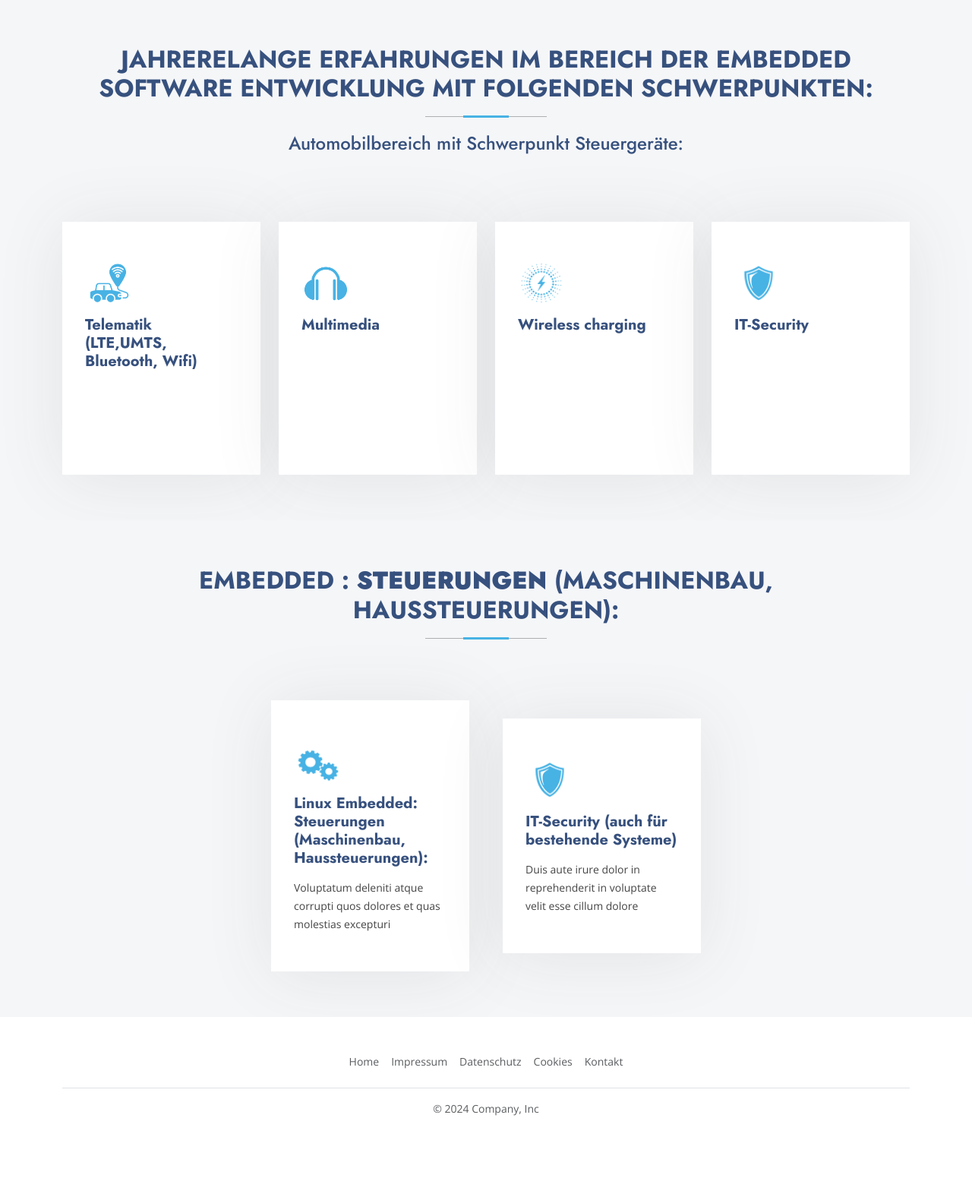
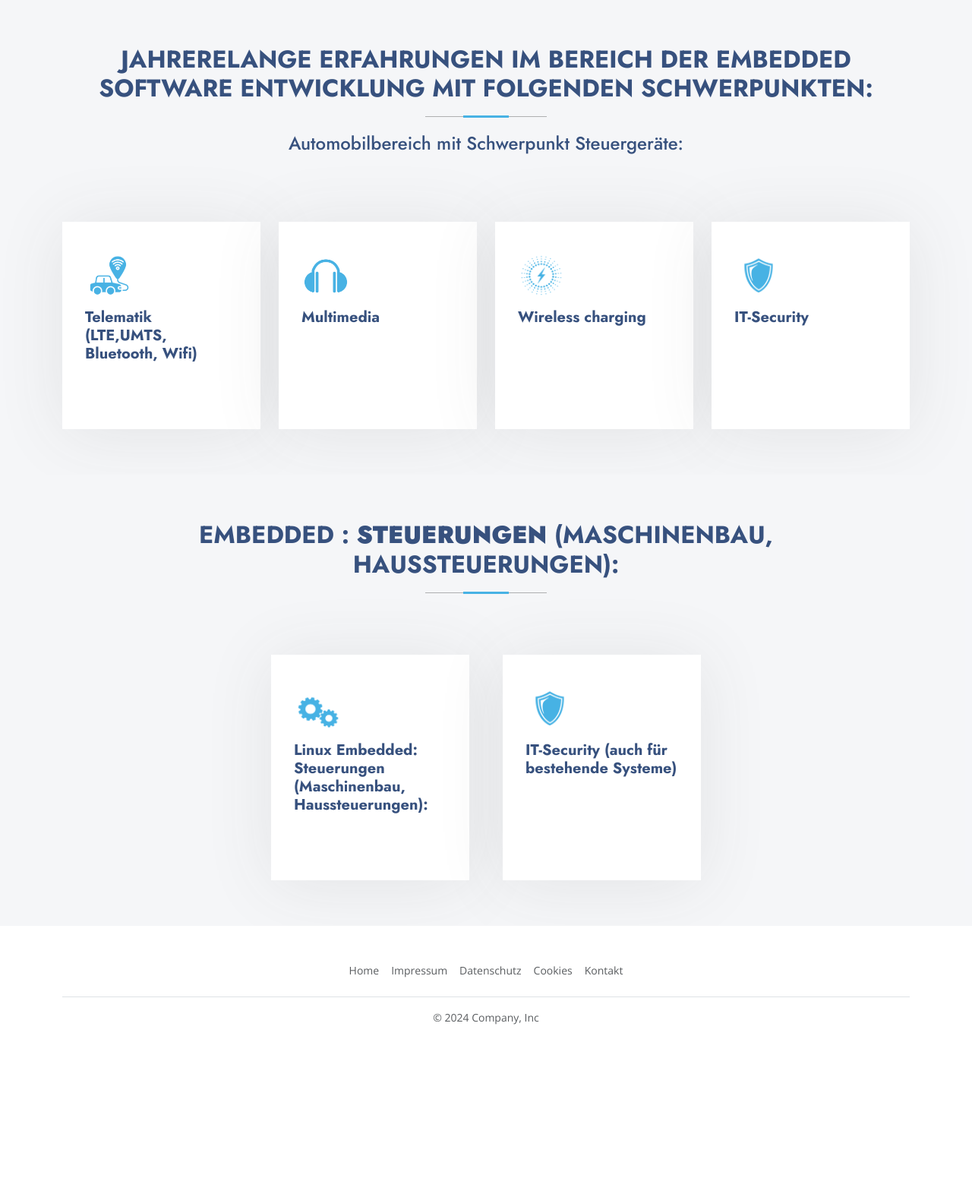
Before and after one commit to Stefanb0711/AWB-ItWebsite, a Flask app: page /leistungen in a window 1280 px wide. Shown: the part 106-1682 px from the top of the page at 76% size. After the commit the page ends 1455 px from the top, so only its background shows below. Run offline with Flask 3, Linux system fonts and the light colour scheme; some libraries are stand-ins or nearby versions.

Commit message:
Lesitungen-felder haben alle die selbe größe

```diff
--- a/static/assets/css/main.css
+++ b/static/assets/css/main.css
@@ -1548,8 +1548,11 @@ section,
 }
 
 .services .service-item {
-  box-shadow: 0px 5px 90px 0px color-mix(in srgb, var(--default-color), transparent 90%);
-  padding: 50px 30px;
+    box-shadow: 0px 5px 90px 0px color-mix(in srgb, var(--default-color), transparent 90%);
+    padding-top: 40px;
+    padding-left: 30px;
+    padding-right: 30px;
+
   transition: all ease-in-out 0.4s;
   background-color: var(--contrast-color);
   height: 100%;
--- a/templates/leistungen.html
+++ b/templates/leistungen.html
@@ -78,7 +78,7 @@
       </section><!-- /Services Section -->
 
 
-    <section id="services2" class="services section m-auto" style="justify-content: center; align-items: center;">
+    <section id="services2" class="services section m-auto" style="justify-content: center; /*align-items: center;*/">
 
       <!-- Section Service -->
       <div class="container section-title" data-aos="fade-up">
@@ -93,7 +93,7 @@
             <div class="service-item position-relative">
               <div class="icon"><img class="icon" src="static/assets/img/zahnrad.png"></div>
               <h4><a href="service-details.html" class="stretched-link">Linux Embedded: Steuerungen (Maschinenbau, Haussteuerungen):</a></h4>
-              <p>Voluptatum deleniti atque corrupti quos dolores et quas molestias excepturi</p>
+              <p style="color: white;">Voluptatum deleniti atque corrupti quos dolores et quas molestias excepturi</p>
             </div>
           </div><!-- End Service Item -->
 
@@ -101,7 +101,9 @@
             <div class="service-item position-relative">
               <div class="icon"><img class="icon" src="static/assets/img/secIcon.png"></div>
               <h4><a href="service-details.html" class="stretched-link">IT-Security (auch für bestehende Systeme)</a></h4>
-              <p>Duis aute irure dolor in reprehenderit in voluptate velit esse cillum dolore</p>
+              <p style="color: white;">Duis aute irure dolor in reprehenderit in voluptate velit esse cillum dolore</p>
+                <p style="color: white;">Duis aute irure</p>
+                <p style="color: white;">Duis aute irure</p>
             </div>
           </div><!-- End Service Item -->
 
```
Also changed, not shown: instance/project.db, 1 other file.
